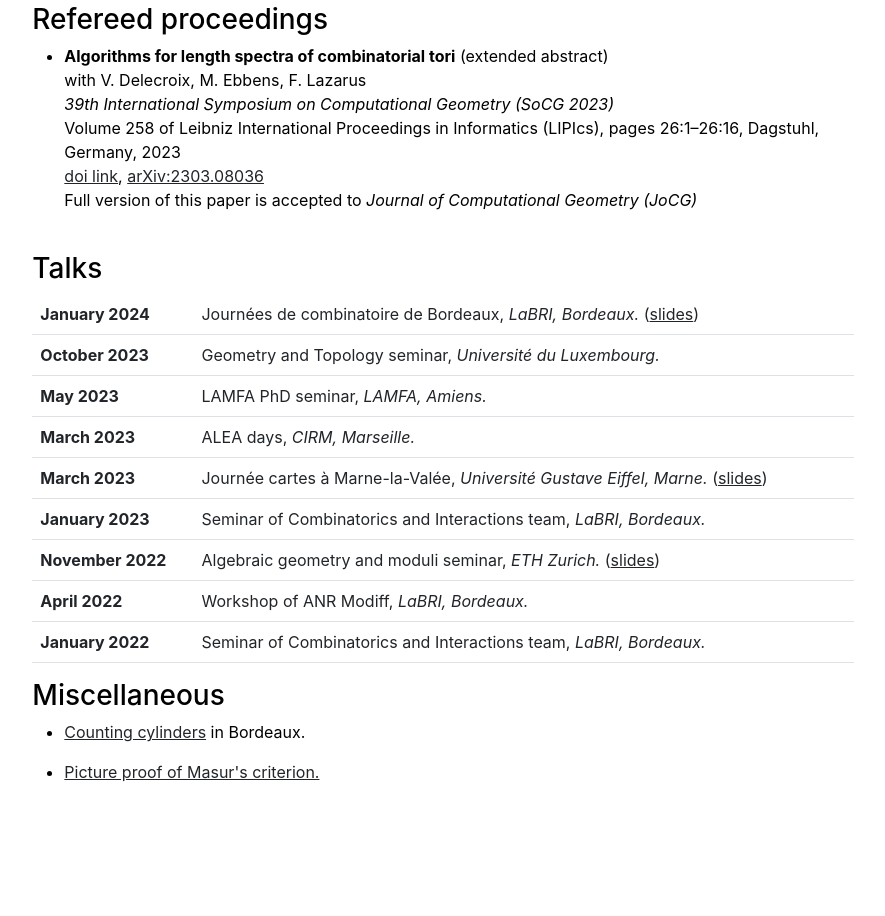
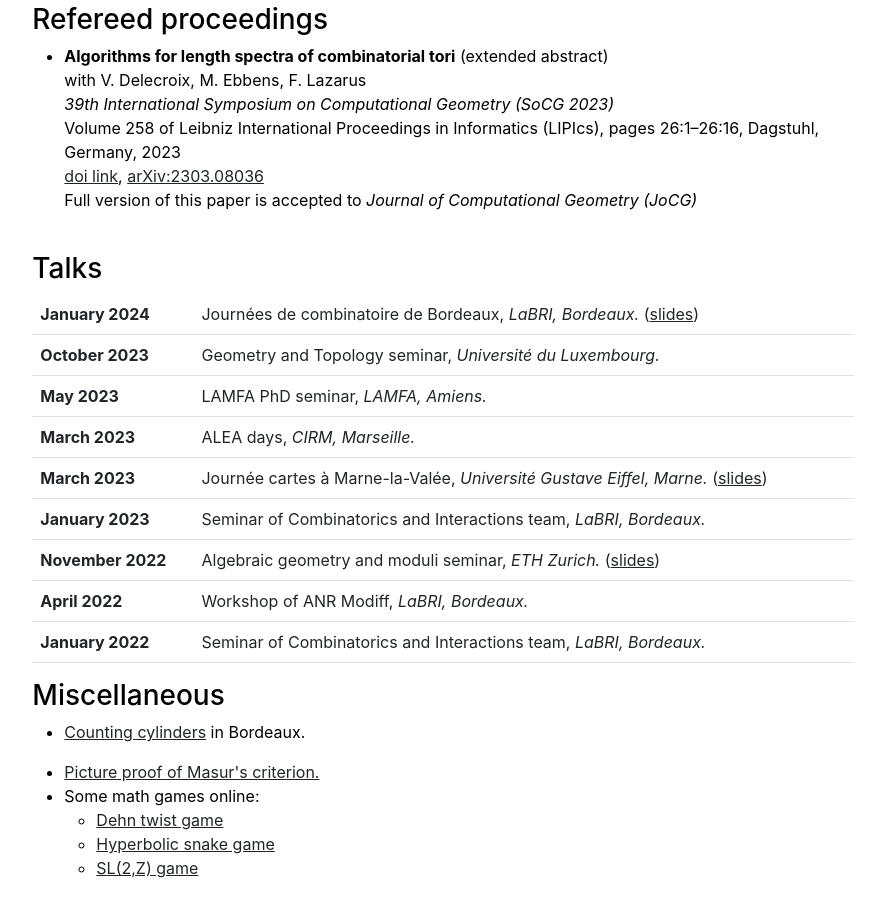
Before and after one commit to iyakovlev23/iyakovlev23.github.io, a plain HTML site: page index.html in a window 1280 px wide. Shown: the part 941-1857 px from the top of the page, without its empty margins (197-1082 px from the left). Before the commit the page ends 1789 px from the top, so only its background shows below. Drawn offline with nearby package versions, Linux system fonts and the light colour scheme; some packages are replaced by stand-ins of ours.

Commit message:
add math games online

```diff
--- a/index.html
+++ b/index.html
@@ -124,6 +124,13 @@ I was a member of the <a href="https://ci.labri.fr/pmwiki.php/Main/HomePage">Com
 <ul>
 	<li><a href="/photos/counting_cylinders.jpg">Counting cylinders</a> in Bordeaux.</p></li>
 	<li><a href="https://iyakovlev23.github.io/Masur-criterion.pdf">Picture proof of Masur's criterion.</a></li>
+	<li>Some math games online:
+	<ul>
+		<li><a href="http://www.aharalab.sakura.ne.jp/teruaki.html">Dehn twist game</a></li>
+		<li><a href="https://h2snake.netlify.app">Hyperbolic snake game</a></li>
+		<li><a href="https://m4th.pro/games/sl2z.html">SL(2,Z) game</a></li>
+	</ul>
+	</li>
 </ul>
 
       <!--<footer class="pt-5 my-5 text-muted border-top">
```
